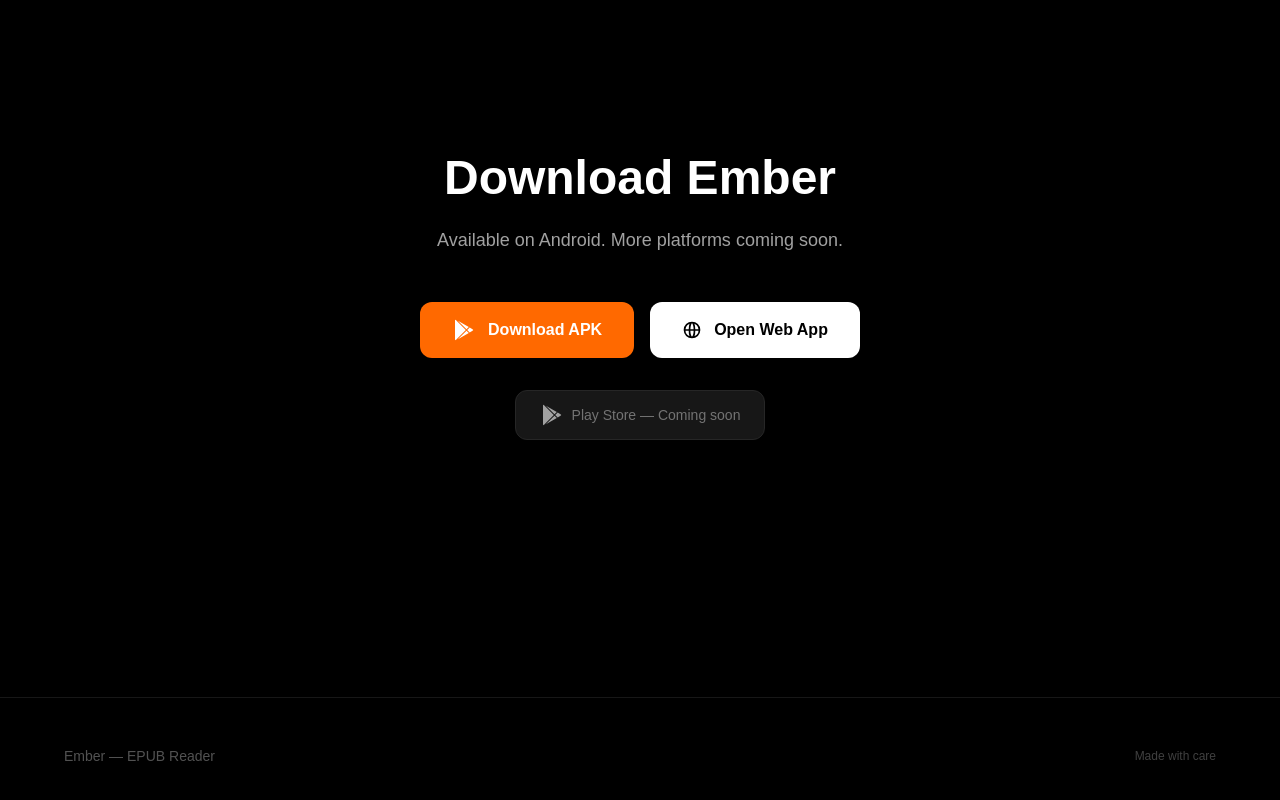
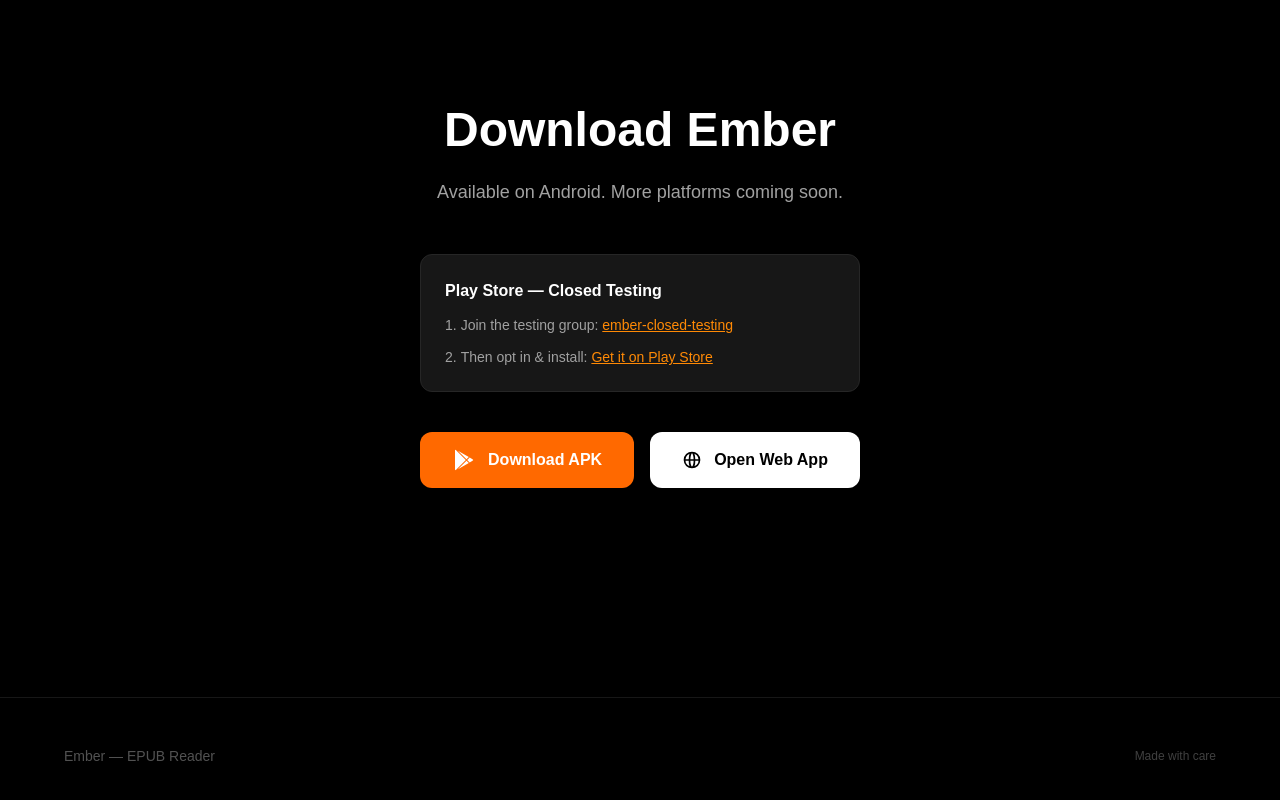
Before and after one commit to devansharora18/ember, a React (Vite) app in the folder landing/: page / in a window 1280 px wide. Shown: the part 8408-9208 px from the top of the page. Built offline with nearby package versions, Linux system fonts and the light colour scheme.

Commit message:
feat: add closed testing opt in

```diff
--- a/landing/src/App.tsx
+++ b/landing/src/App.tsx
@@ -125,6 +125,35 @@
             <p className="text-neutral-400 text-base md:text-lg mb-8 md:mb-12">
               Available on Android. More platforms coming soon.
             </p>
+
+            <div className="mb-8 md:mb-10 p-5 md:p-6 bg-neutral-900 border border-neutral-800 rounded-xl text-left">
+              <h3 className="text-white font-semibold text-sm md:text-base mb-3">Play Store — Closed Testing</h3>
+              <ol className="text-neutral-400 text-xs md:text-sm space-y-3 list-decimal list-inside">
+                <li>
+                  <span>Join the testing group: </span>
+                  <a
+                    href="https://groups.google.com/g/ember-closed-testing"
+                    target="_blank"
+                    rel="noopener noreferrer"
+                    className="text-orange-400 hover:text-orange-300 underline transition-colors"
+                  >
+                    ember-closed-testing
+                  </a>
+                </li>
+                <li>
+                  <span>Then opt in &amp; install: </span>
+                  <a
+                    href="https://play.google.com/apps/testing/in.devansharora.ember"
+                    target="_blank"
+                    rel="noopener noreferrer"
+                    className="text-orange-400 hover:text-orange-300 underline transition-colors"
+                  >
+                    Get it on Play Store
+                  </a>
+                </li>
+              </ol>
+            </div>
+
             <div className="flex flex-col items-center gap-6 md:gap-8">
               <div className="flex flex-col sm:flex-row gap-3 md:gap-4 justify-center w-full max-w-xs sm:max-w-none">
                 <a
@@ -149,13 +178,6 @@
                   Open Web App
                 </a>
               </div>
-
-              <div className="inline-flex items-center gap-2 px-5 md:px-6 py-2.5 md:py-3 bg-neutral-900 border border-neutral-800 rounded-xl">
-                <svg className="w-5 h-5 md:w-6 md:h-6 text-neutral-400" viewBox="0 0 24 24" fill="currentColor">
-                  <path d="M3.609 1.814L13.792 12 3.61 22.186a.996.996 0 0 1-.61-.92V2.734a1 1 0 0 1 .609-.92zm10.89 10.893l2.302 2.302-10.937 6.333 8.635-8.635zm3.199-3.199l2.807 1.626a1 1 0 0 1 0 1.732l-2.807 1.626L15.206 12l2.492-2.492zM5.864 2.658L16.8 8.99l-2.302 2.302-8.635-8.634z"/>
-                </svg>
-                <span className="text-neutral-500 text-xs md:text-sm">Play Store — Coming soon</span>
-              </div>
             </div>
           </motion.div>
         </div>
```
